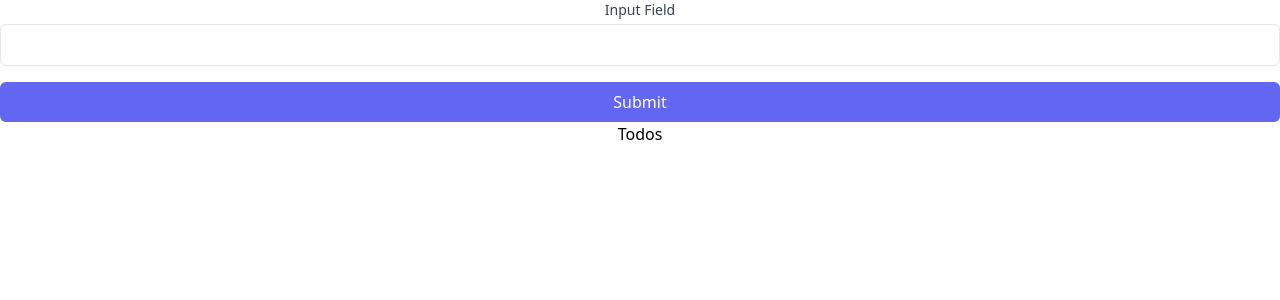
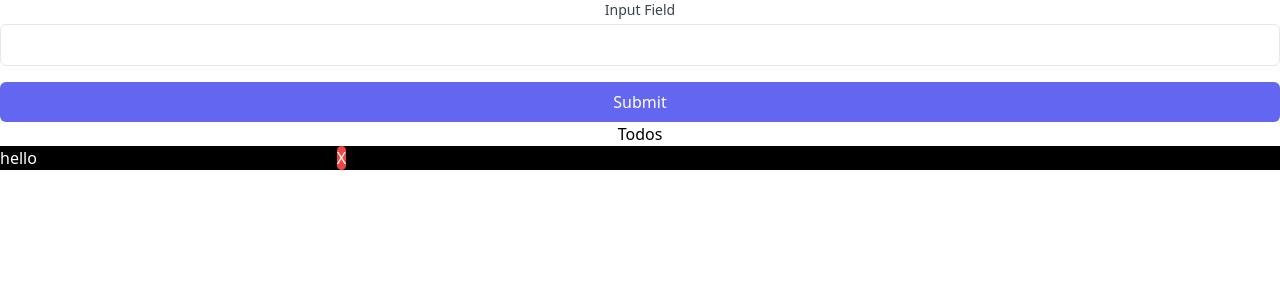
Before and after one commit to roshangrg1/Master-Redux-Toolkit, a React (Create React App) app: page / in a window 1280 px wide. Shown: the top 300 px of the page. Built offline with nearby package versions, Linux system fonts and the light colour scheme.

Commit message:
editing initial state of todos

```diff
--- a/src/features/todo/todoSlice.js
+++ b/src/features/todo/todoSlice.js
@@ -1,7 +1,7 @@
 import { createSlice, nanoid } from "@reduxjs/toolkit";
 
 const initialState ={
-    todos: [],
+    todos: [{id:1, text:'hello'}],
 }
 
 export const todoSlice = createSlice({
```
